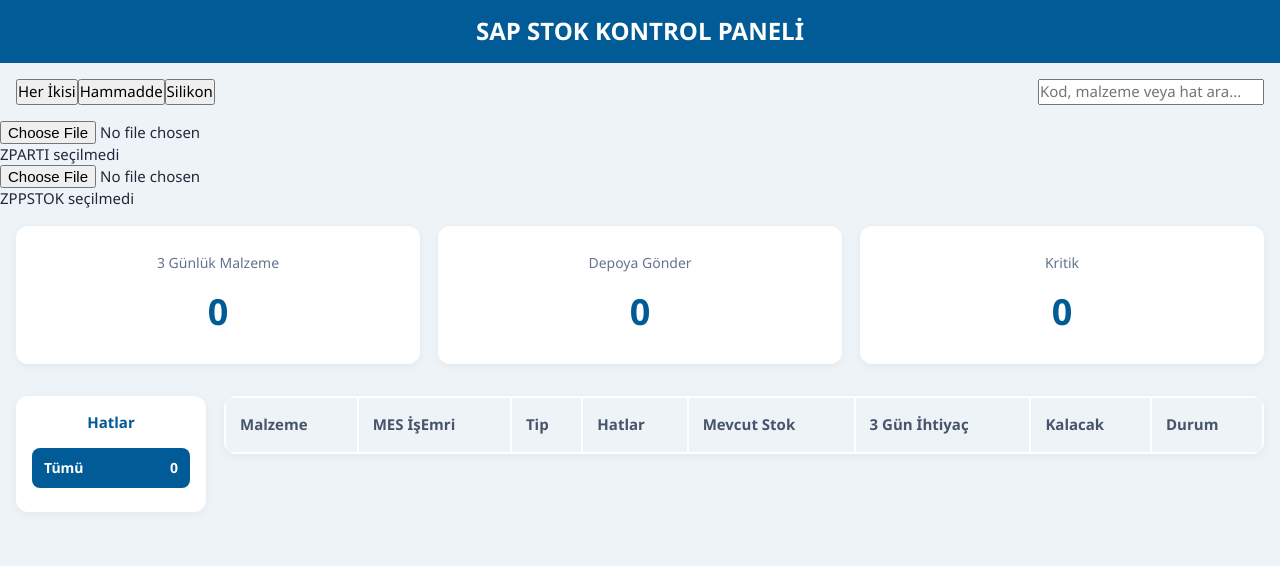
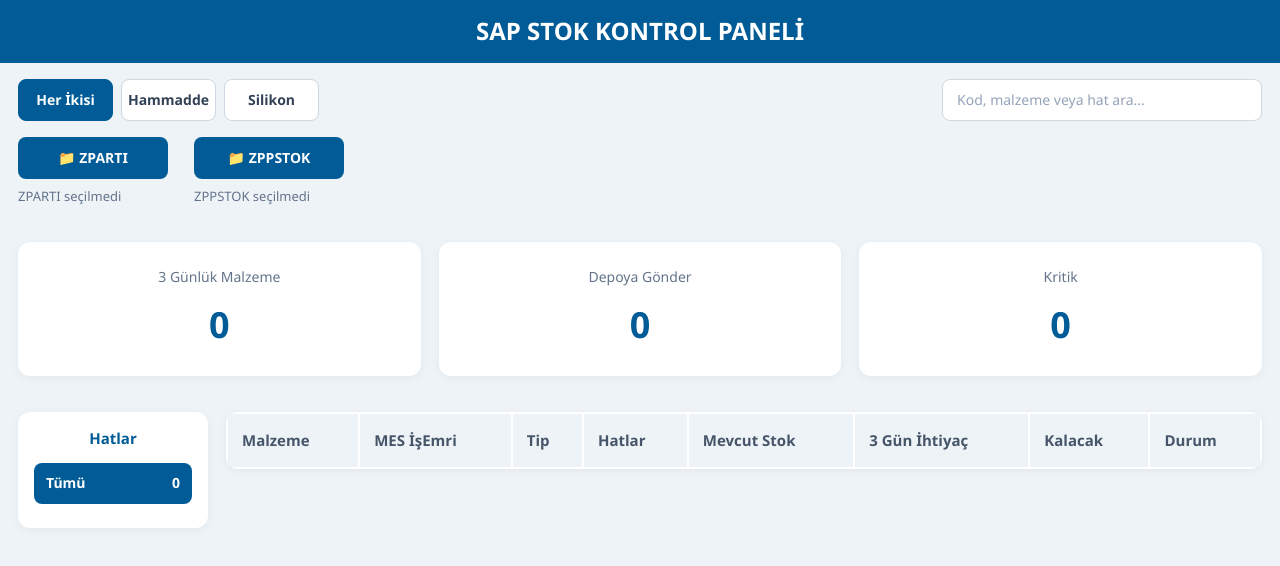
Before and after one commit to canerinciweb/mercan-sap-panel, a React (Vite) app: page / in a window 1280 px wide. Shown: the top 566 px of the page. Built offline with nearby package versions, Linux system fonts and the light colour scheme.

Commit message:
SAP Fiori toolbar ve upload panel düzeni2

```diff
--- a/src/App.css
+++ b/src/App.css
@@ -1,30 +1,37 @@
-/* ------------------- GENEL ------------------- */
+/* ===========================
+   GENEL
+=========================== */
 
 .app{
+  width:100%;
   min-height:100vh;
   background:#eef3f8;
-  color:#1f2937;
+  color:#334155;
 }
 
-/* ------------------- HEADER ------------------- */
+/* ===========================
+   HEADER
+=========================== */
 
 .header{
   background:#005b96;
   color:#fff;
   text-align:center;
-  padding:14px 20px;
+  padding:14px;
   font-size:24px;
   font-weight:700;
 }
 
-/* ------------------- TOOLBAR ------------------- */
+/* ===========================
+   TOOLBAR
+=========================== */
 
 .toolbar{
   display:flex;
   justify-content:space-between;
   align-items:center;
+  padding:16px 18px;
   gap:18px;
-  padding:16px;
   flex-wrap:wrap;
 }
 
@@ -34,74 +41,107 @@
 }
 
 .filterButton{
-  background:#ffffff;
-  border:1px solid #cbd5e1;
+  min-width:95px;
+  height:42px;
+  border:1px solid #cfd8e3;
+  border-radius:8px;
+  background:#fff;
   color:#334155;
-  padding:10px 18px;
-  font-size:15px;
+  font-size:14px;
   font-weight:600;
   cursor:pointer;
   transition:.2s;
 }
 
 .filterButton:hover{
-  background:#e8f1f8;
+  background:#edf5fb;
 }
 
 .filterButton.active{
   background:#005b96;
   color:#fff;
+  border-color:#005b96;
 }
 
 .searchInput{
   width:320px;
-  padding:11px 14px;
-  background:#2d2d2d;
-  color:#fff;
-  border:none;
-  outline:none;
+  height:42px;
+  padding:0 14px;
+  border:1px solid #cfd8e3;
+  border-radius:8px;
+  background:#fff;
+  color:#334155;
   font-size:14px;
 }
 
-/* ------------------- UPLOAD ------------------- */
+.searchInput::placeholder{
+  color:#94a3b8;
+}
+
+/* ===========================
+   UPLOAD PANEL
+=========================== */
 
 .uploadPanel{
   display:flex;
-  gap:28px;
-  padding:0 16px 18px;
+  gap:26px;
+  padding:0 18px 18px;
   flex-wrap:wrap;
 }
 
 .uploadBox{
   display:flex;
   flex-direction:column;
-  gap:6px;
+  gap:8px;
 }
 
-.uploadBox label{
+.uploadBox input[type=file]{
+  display:none;
+}
+
+.uploadButton{
   display:flex;
   align-items:center;
-  gap:10px;
+  justify-content:center;
+  width:150px;
+  height:42px;
+  background:#005b96;
+  color:#fff;
+  border-radius:8px;
+  cursor:pointer;
+  font-size:14px;
+  font-weight:600;
+  transition:.2s;
+}
+
+.uploadButton:hover{
+  background:#004b7d;
 }
 
 .fileName{
   font-size:13px;
   color:#64748b;
+  max-width:220px;
+  white-space:nowrap;
+  overflow:hidden;
+  text-overflow:ellipsis;
 }
 
-/* ------------------- KARTLAR ------------------- */
+/* ===========================
+   KARTLAR
+=========================== */
 
 .cards{
   display:grid;
   grid-template-columns:repeat(3,1fr);
   gap:18px;
-  padding:16px;
+  padding:18px;
 }
 
 .card{
   background:#fff;
   border-radius:12px;
-  padding:26px;
+  padding:24px;
   text-align:center;
   box-shadow:0 2px 8px rgba(0,0,0,.05);
 }
@@ -113,20 +153,24 @@
 
 .card h2{
   margin-top:12px;
+  font-size:36px;
   color:#005b96;
-  font-size:36px;
 }
 
-/* ------------------- ANA LAYOUT ------------------- */
+/* ===========================
+   ANA LAYOUT
+=========================== */
 
 .mainLayout{
   display:grid;
   grid-template-columns:190px 1fr;
   gap:18px;
-  padding:16px;
+  padding:18px;
 }
 
-/* ------------------- HATLAR ------------------- */
+/* ===========================
+   HATLAR
+=========================== */
 
 .machinePanel{
   background:#fff;
@@ -148,21 +192,16 @@
   display:flex;
   justify-content:space-between;
   align-items:center;
+  margin-bottom:8px;
   padding:10px 12px;
-  margin-bottom:8px;
   border:none;
   border-radius:8px;
   background:#eef2f6;
   color:#334155;
-  cursor:pointer;
   font-size:14px;
   font-weight:600;
+  cursor:pointer;
   transition:.2s;
-}
-
-.machine span,
-.machine strong{
-  color:inherit;
 }
 
 .machine:hover{
@@ -174,7 +213,9 @@
   color:#fff;
 }
 
-/* ------------------- TABLO ------------------- */
+/* ===========================
+   TABLO
+=========================== */
 
 .stockTable{
   width:100%;
@@ -204,16 +245,18 @@
 .stockTable td{
   padding:18px 14px;
   border-top:1px solid #e5e7eb;
-  vertical-align:top;
   color:#334155;
   font-size:15px;
+  vertical-align:top;
 }
 
 .stockTable tbody tr:hover{
   background:#f8fafc;
 }
 
-/* ------------------- MALZEME ------------------- */
+/* ===========================
+   MALZEME
+=========================== */
 
 .materialCode{
   font-size:26px;
@@ -225,10 +268,8 @@
   margin-top:8px;
   color:#64748b;
   font-size:14px;
-  line-height:1.4;
+  line-height:1.5;
 }
-
-/* ------------------- MES ------------------- */
 
 .jobOrders{
   color:#475569;
@@ -236,7 +277,9 @@
   line-height:1.6;
 }
 
-/* ------------------- RENKLER ------------------- */
+/* ===========================
+   RENKLER
+=========================== */
 
 .greenText{
   color:#0f9d58;
@@ -248,7 +291,9 @@
   font-weight:700;
 }
 
-/* ------------------- DURUM BUTONLARI ------------------- */
+/* ===========================
+   DURUM BUTONLARI
+=========================== */
 
 .statusButton{
   border:none;
@@ -257,7 +302,6 @@
   color:#fff;
   font-size:14px;
   font-weight:700;
-  cursor:pointer;
 }
 
 .statusButton.green{
@@ -272,7 +316,9 @@
   background:#005b96;
 }
 
-/* ------------------- RESPONSIVE ------------------- */
+/* ===========================
+   RESPONSIVE
+=========================== */
 
 @media(max-width:900px){
 
--- a/src/components/Toolbar.jsx
+++ b/src/components/Toolbar.jsx
@@ -4,24 +4,29 @@
   search,
   setSearch,
 }) {
-  const tabs = ["Her İkisi", "Hammadde", "Silikon"];
+  const buttons = ["Her İkisi", "Hammadde", "Silikon"];
 
   return (
     <div className="toolbar">
-      <div className="tabs">
-        {tabs.map((tab) => (
+      <div className="filters">
+        {buttons.map((item) => (
           <button
-            key={tab}
-            className={category === tab ? "active" : ""}
-            onClick={() => setCategory(tab)}
+            key={item}
+            className={
+              category === item
+                ? "filterButton active"
+                : "filterButton"
+            }
+            onClick={() => setCategory(item)}
           >
-            {tab}
+            {item}
           </button>
         ))}
       </div>
 
       <input
-        className="search"
+        className="searchInput"
+        type="text"
         placeholder="Kod, malzeme veya hat ara..."
         value={search}
         onChange={(e) => setSearch(e.target.value)}
--- a/src/components/UploadPanel.jsx
+++ b/src/components/UploadPanel.jsx
@@ -2,38 +2,39 @@
   handleZparti,
   handleZpp,
   zpartiName,
-zppName
-}){
-
-return(
-
-<div className="upload">
-
-<div>
-
+  zppName,
+}) {
+  return (
+    <div className="uploadPanel">
+      <div className="uploadBox">
+        <label className="uploadButton">
+          📁 ZPARTI
           <input
             type="file"
-accept=".xlsx,.xls"
-onChange={e=>handleZparti(e.target.files[0])}
+            accept=".xls,.xlsx"
+            onChange={(e) => handleZparti(e.target.files[0])}
           />
+        </label>
 
-<div>{zpartiName||"ZPARTI seçilmedi"}</div>
-
+        <div className="fileName">
+          {zpartiName || "ZPARTI seçilmedi"}
+        </div>
       </div>
 
-<div>
-
+      <div className="uploadBox">
+        <label className="uploadButton">
+          📁 ZPPSTOK
           <input
             type="file"
-accept=".xlsx,.xls"
-onChange={e=>handleZpp(e.target.files[0])}
+            accept=".xls,.xlsx"
+            onChange={(e) => handleZpp(e.target.files[0])}
           />
+        </label>
 
-<div>{zppName||"ZPPSTOK seçilmedi"}</div>
-
+        <div className="fileName">
+          {zppName || "ZPPSTOK seçilmedi"}
         </div>
-
       </div>
-
+    </div>
   );
 }
```
Lines whose indentation alone changed are shown as unchanged.
